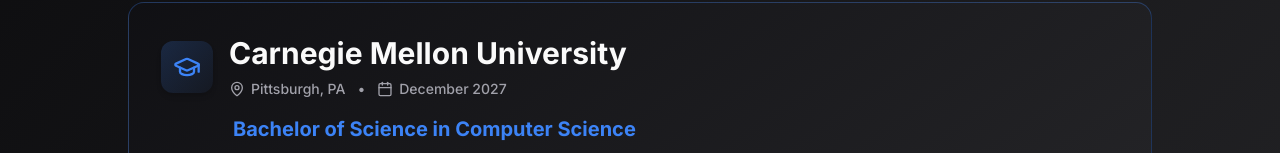
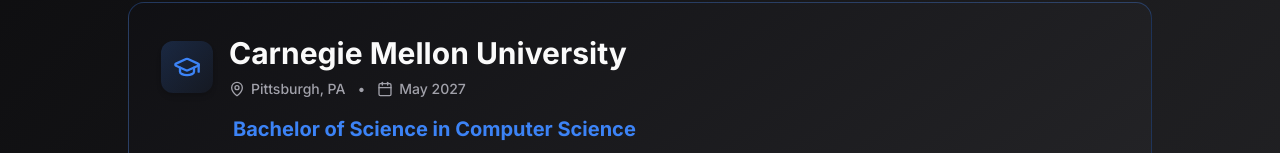
Before and after one commit to sjain2025/sjain2025.github.io, a React (Vite) app: page / in a window 1280 px wide. Shown: the part 2647-2800 px from the top of the page. Built offline with nearby package versions, Linux system fonts and the light colour scheme; the HTML template or start-up script is replaced by a standard one.

Commit message:
fix: quick links

```diff
--- a/src/components/Chatbot.tsx
+++ b/src/components/Chatbot.tsx
@@ -71,8 +71,8 @@
         institution: "Carnegie Mellon University",
         degree: "Bachelor of Science in Computer Science",
         location: "Pittsburgh, PA",
-        period: "2024 - December 2027",
-        expectedGraduation: "December 2027",
+        period: "May 2027",
+        expectedGraduation: "May 2027",
         school: "School of Computer Science",
         activities: ["Software Developer at ScottyLabs on the CMUEats team", "Association of Computing Machinery Tech Developer", "Spikeball and Pickleball Club"],
         coursework: ["Data Structures and Algorithms", "Artificial Intelligence", "Applied Machine Learning", "Discrete Mathematics", "Computational Linear Algebra", "Multivariable Calculus", "Computer Vision", "Mobile and Web Application Development"]
@@ -337,7 +337,7 @@
 
     // Education
     if (message.includes('education') || message.includes('school') || message.includes('university') || message.includes('cmu') || message.includes('carnegie')) {
-      return `Soham is currently pursuing a Bachelor of Science in Computer Science at Carnegie Mellon University (expected graduation December 2027). He is a Software Developer at ScottyLabs working on the CMUEats team, a Tech Developer for the Association of Computing Machinery, and member of Spikeball and Pickleball Club. His relevant coursework includes Data Structures and Algorithms, Artificial Intelligence, Applied Machine Learning, Computer Vision, and more.\n\nPreviously, he attended Thomas Jefferson High School for Science and Technology in Alexandria, VA, where he achieved a 4.535 weighted GPA and 4.0 unweighted GPA. He served as Captain of Congressional Debate and as Student Government Association Policy Specialist & Executive Committee Member.`;
+      return `Soham is currently pursuing a Bachelor of Science in Computer Science at Carnegie Mellon University (expected graduation May 2027). He is a Software Developer at ScottyLabs working on the CMUEats team, a Tech Developer for the Association of Computing Machinery, and member of Spikeball and Pickleball Club. His relevant coursework includes Data Structures and Algorithms, Artificial Intelligence, Applied Machine Learning, Computer Vision, and more.\n\nPreviously, he attended Thomas Jefferson High School for Science and Technology in Alexandria, VA, where he achieved a 4.535 weighted GPA and 4.0 unweighted GPA. He served as Captain of Congressional Debate and as Student Government Association Policy Specialist & Executive Committee Member.`;
     }
 
     // Experience
--- a/src/components/Footer.tsx
+++ b/src/components/Footer.tsx
@@ -5,8 +5,8 @@
   const currentYear = new Date().getFullYear();
 
   const quickLinks = [
+    { name: 'Home', href: '#hero' },
     { name: 'About', href: '#about' },
-    { name: 'Resume', href: '#resume' },
     { name: 'Education', href: '#education' },
     { name: 'Skills', href: '#skills' },
     { name: 'Experience', href: '#experience' },
--- a/src/components/Navigation.tsx
+++ b/src/components/Navigation.tsx
@@ -38,9 +38,12 @@
     }`}>
       <div className="container mx-auto px-6 py-4">
         <div className="flex items-center justify-between">
-          <div className="text-xl font-bold text-gradient">
+          <button
+            onClick={() => scrollToSection('#hero')}
+            className="text-xl font-bold text-gradient hover:scale-105 transition-transform duration-300 cursor-pointer"
+          >
             Soham Jain
-          </div>
+          </button>
 
           {/* Desktop Navigation */}
           <div className="hidden md:flex items-center space-x-8">
--- a/src/components/sections/Education.tsx
+++ b/src/components/sections/Education.tsx
@@ -20,7 +20,7 @@
       institution: "Carnegie Mellon University",
       location: "Pittsburgh, PA",
       degree: "Bachelor of Science in Computer Science",
-      period: "December 2027",
+      period: "May 2027",
       gpa: "",
       achievements: [
         "Software Developer at Scotty Labs on the CMUEats team",
```
Also changed, not shown: 2 other files (tests, documents, lock files or other folders).
